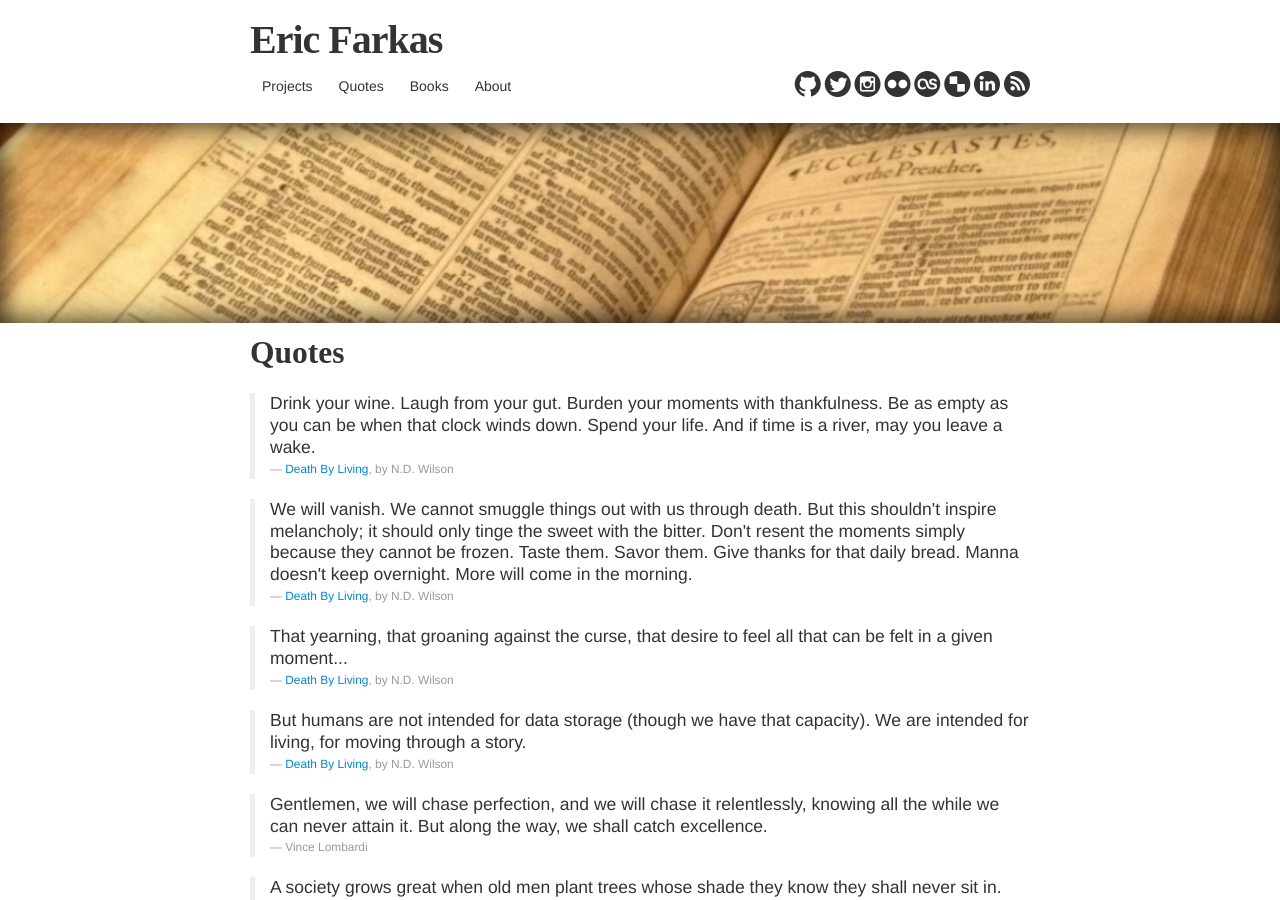
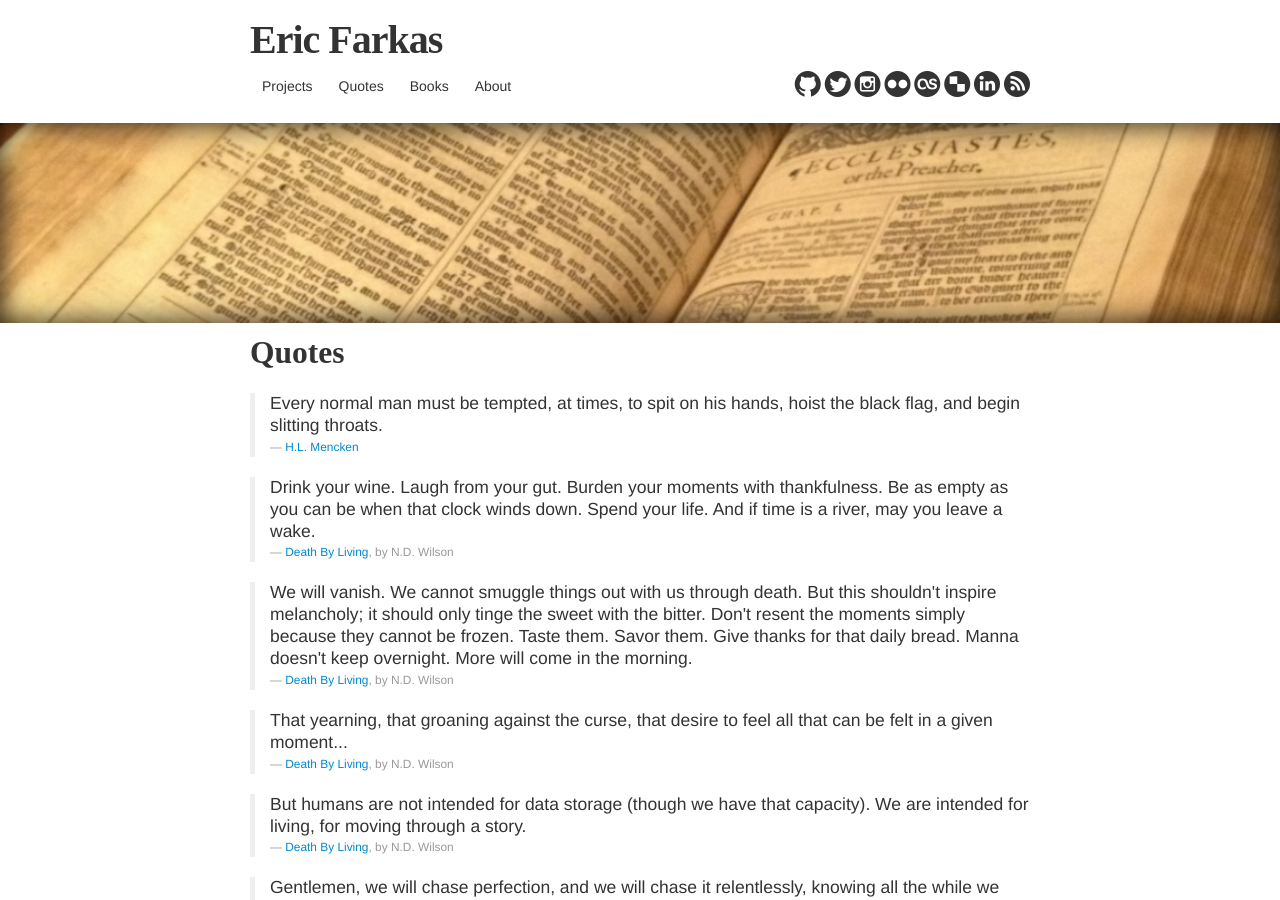
Before and after one commit to speric/speric.github.com, a Jekyll site: the page built from quotes.html, in a window 1280 px wide and 900 px high. Built offline with Jekyll 4.4.1, drawn with Linux system fonts in a browser that asks for light colours; some web fonts are replaced; Markdown is read by kramdown in place of the engine named in the settings; comment, search, counter and statistics services are not loaded.

Commit message:
Update quotes.html

```diff
--- a/quotes.html
+++ b/quotes.html
@@ -7,6 +7,11 @@
 
 <h2>Quotes</h2>
 <br/>
+<blockquote>
+  <p>Every normal man must be tempted, at times, to spit on his hands, hoist the black flag, and begin slitting throats.</p>
+  <small><a href="http://www.amazon.com/gp/product/1417903473/">H.L. Mencken</a></small>
+</blockquote>
+
 <blockquote>
   <p>Drink your wine. Laugh from your gut. Burden your moments with thankfulness. Be as empty as you can be when that clock winds down. Spend your life. And if time is a river, may you leave a wake.</p>
   <small><a href="http://www.amazon.com/Death-Living-Life-Meant-Spent/dp/0849920094">Death By Living</a>, by N.D. Wilson</small>
```
